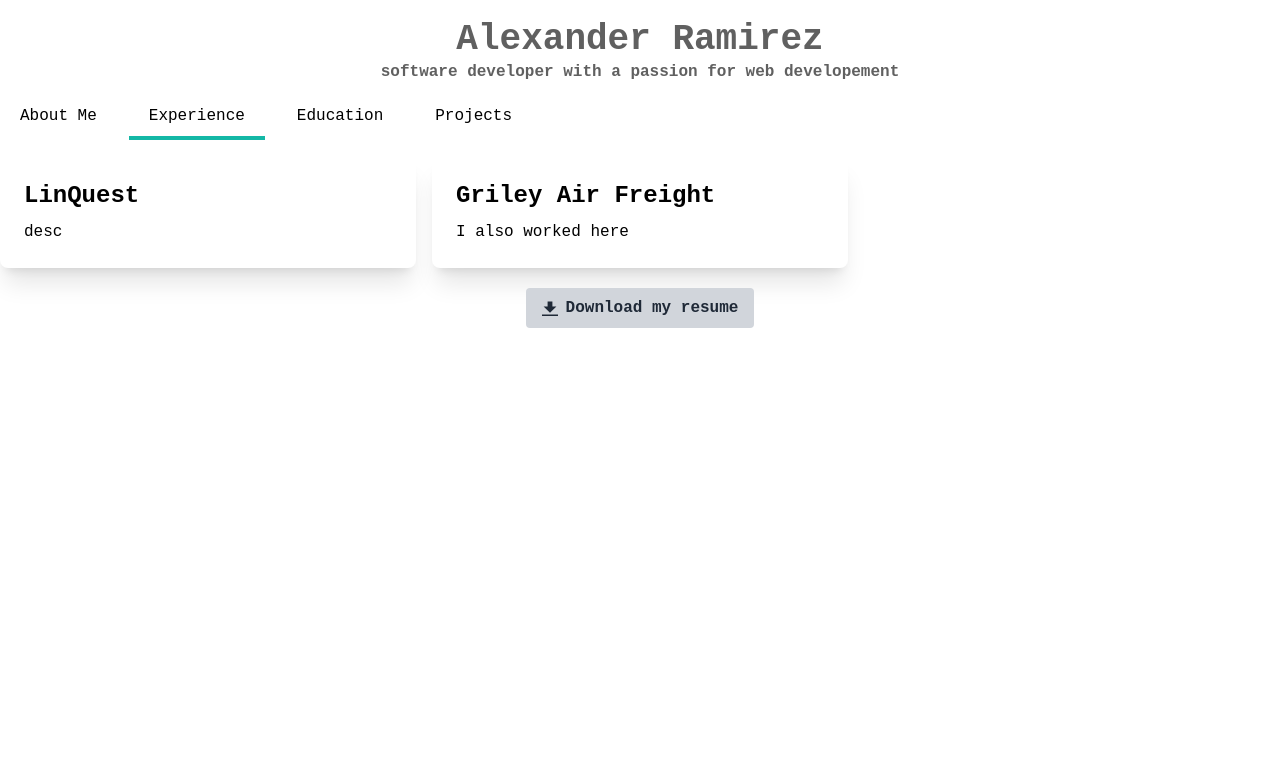
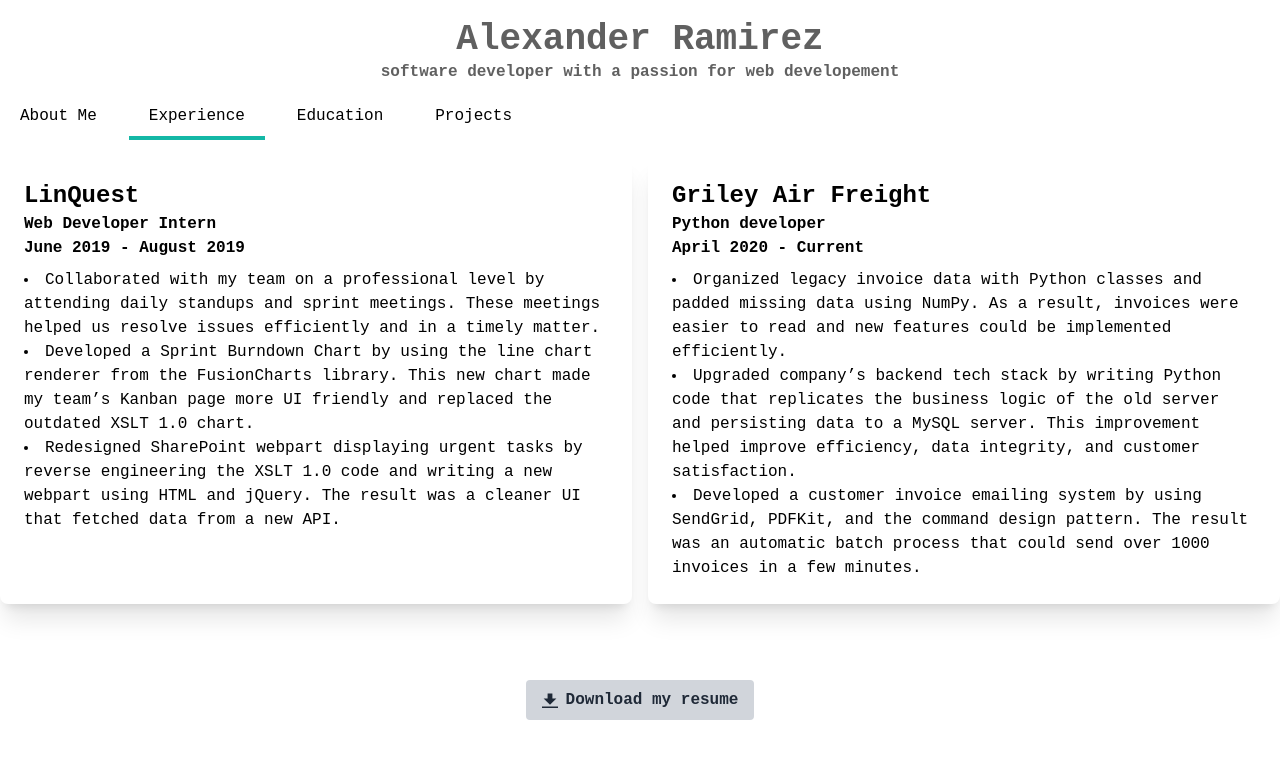
Before and after one commit to ganbaKotori/portfolio-react-app, a React (Create React App) app in the folder portfolio-app/: page / in a window 1280 px wide. Both pictures are taken after a click on the button "Experience". Shown: the top 758 px of the page. Built offline with nearby package versions, Linux system fonts and the light colour scheme.

Commit message:
Populating experience, project, and education cards

```diff
--- a/portfolio-app/src/components/TabItems/EducationTab.jsx
+++ b/portfolio-app/src/components/TabItems/EducationTab.jsx
@@ -5,8 +5,15 @@ export function EducationTab(props) {
 		<div className="grid grid-cols-1 gap-6 md:grid-cols-2 sm:grid-cols-1">
 			{education.map((edu, index) => (
 				<div className="card" key={index}>
-					<h3 className="text-1xl pb-2 font-bold">{edu.institute}</h3>
-					<p>{edu.location}</p>
+					<h6 className="text-2xl font-bold">{edu.institute}</h6>
+					<h6 className="font-bold">{edu.location}</h6>
+					<h6 className="pb-3 font-bold">
+						{edu.from_date} - {edu.to_date}
+					</h6>
+					<h6 className="font-bold">Relevant Coursework:</h6>
+					<ul className="list-inside list-disc">
+						{edu.relevant_coursework.map((course, index) => <li key={index}>{course}</li>)}
+					</ul>
 				</div>
 			))}
 		</div>
--- a/portfolio-app/src/components/TabItems/ExperienceTab.jsx
+++ b/portfolio-app/src/components/TabItems/ExperienceTab.jsx
@@ -2,11 +2,17 @@ export function ExperienceTab(props) {
 	const work_experience = props.work_experience;
 
 	return (
-		<div className="grid grid-cols-3 gap-4">
+		<div className="grid grid-cols-2 gap-4">
 			{work_experience.map((exp, index) => (
 				<div className="card" key={index}>
-					<h3 className="text-2xl pb-2 font-bold">{exp.company}</h3>
-					<p>{exp.description}</p>
+					<h6 className="text-2xl font-bold">{exp.company}</h6>
+					<h6 className="font-bold">{exp.position}</h6>
+					<h6 className="pb-2 font-bold">
+						{exp.from_date} - {exp.to_date}
+					</h6>
+					<ul className="list-inside list-disc">
+						{exp.description.map((desc, index) => <li key={index}>{desc}</li>)}
+					</ul>
 				</div>
 			))}
 		</div>
--- a/portfolio-app/src/components/TabItems/ProjectsTab.jsx
+++ b/portfolio-app/src/components/TabItems/ProjectsTab.jsx
@@ -2,12 +2,14 @@ export function Projects(props) {
 	const projects = props.projects;
 
 	return (
-		<div className="grid grid-cols-3 gap-4">
+		<div className="grid grid-cols-2 gap-4">
 			{projects.map((pro, index) => (
 				<div className="card" key={index}>
-					<h3 className="text-2xl pb-2 font-bold">{pro.title}</h3>
+					<h3 className="text-2xl font-bold">{pro.title}</h3>
 					<h3 className="text-1xl pb-2 font-bold">{pro.subtitle}</h3>
-					<ul>{pro.description.map((desc, index) => <li key={index}>{desc}</li>)}</ul>
+					<ul className="list-inside list-disc">
+						{pro.description.map((desc, index) => <li key={index}>{desc}</li>)}
+					</ul>
 				</div>
 			))}
 		</div>
--- a/portfolio-app/src/components/Tabs.jsx
+++ b/portfolio-app/src/components/Tabs.jsx
@@ -8,16 +8,23 @@ const work_experience = [
 	{
 		company: 'LinQuest',
 		position: 'Web Developer Intern',
-		description: [ 'desc' ],
-		from: 'June 2019',
-		to: 'August 2019'
+		description: [ `Collaborated with my team on a professional level by attending daily standups and sprint meetings. These
+		meetings helped us resolve issues efficiently and in a timely matter.`, `Developed a Sprint Burndown Chart by using the line chart renderer from the FusionCharts library. This new
+		chart made my team’s Kanban page more UI friendly and replaced the outdated XSLT 1.0 chart.`,`Redesigned SharePoint webpart displaying urgent tasks by reverse engineering the XSLT 1.0 code and writing a
+		new webpart using HTML and jQuery. The result was a cleaner UI that fetched data from a new API.` ],
+		from_date: 'June 2019',
+		to_date: 'August 2019'
 	},
 	{
 		company: 'Griley Air Freight',
 		position: 'Python developer',
-		description: [ 'I also worked here' ],
-		from: 'April 2020',
-		to: 'Current'
+		description: [ `Organized legacy invoice data with Python classes and padded missing data using NumPy. As a result, invoices
+		were easier to read and new features could be implemented efficiently.` , `Upgraded company’s backend tech stack by writing Python code that replicates the business logic of the old
+		server and persisting data to a MySQL server. This improvement helped improve efficiency, data integrity, and
+		customer satisfaction.`, `Developed a customer invoice emailing system by using SendGrid, PDFKit, and the command design pattern.
+		The result was an automatic batch process that could send over 1000 invoices in a few minutes.`],
+		from_date: 'April 2020',
+		to_date: 'Current'
 	}
 ];
 
@@ -27,7 +34,8 @@ const education = [
 		location: 'Long Beach, CA',
 		from_date: 'August 2017',
 		to_date: 'May 2020',
-		relevant_coursework: []
+		relevant_coursework: [`Data Structures and Algorithms`,`Oriented Application Development (Java)`,`Database
+		Fundamentals`,`Software Design and Architecture`,`Probability and Statistics with Applications to Computing`]
 	},
 	{
 		institute: 'Cerritos College',
@@ -41,10 +49,12 @@ const education = [
 const projects = [
 	{
 		title: 'TrackWatch',
-		subtitle: '',
-		github_link: '',
-		website_link: '',
-		description: [],
+		subtitle: 'Flask/Python Full Stack Project',
+		github_link: 'https://github.com/ganbaKotori/owdb',
+		website_link: 'https://trackwatch-prod.herokuapp.com/',
+		description: [`Developed RESTful APIs to handle CRUD operations which enables users to submit and alter their Overwatch match details.`,
+	`Designed scalable webpages using JavaScript, HTML, and CSS so users can view their match statistics on any
+	device with ease.`, `Implemented a Friends system by using a symmetrical Many-to-Many relationship with the Users table in MySQL. Users can then tag their friends in any Overwatch match details they submit.`],
 		from_date: 'August 2013',
 		to_date: 'May 2017'
 	}
@@ -74,7 +84,7 @@ export function Tabs() {
 
 	return (
 		<>
-			<div className="flex space-x-3 mx-0 flex container mx-auto">
+			<div className="flex space-x-3 mx-0 container mx-auto ">
 				{tabsData.map((tab, idx) => {
 					return (
 						<button
@@ -89,7 +99,7 @@ export function Tabs() {
 					);
 				})}
 			</div>
-			<div className="pt-4">
+			<div className="pt-4 min-h-65">
 				<p>{tabsData[activeTabIndex].content}</p>
 			</div>
 		</>
--- a/portfolio-app/tailwind.config.js
+++ b/portfolio-app/tailwind.config.js
@@ -2,7 +2,14 @@
 module.exports = {
 	content: [ './src/**/*.{js,jsx,ts,tsx}' ],
 	theme: {
-		extend: {}
+		extend: {},
+		minHeight: {
+			'0': '0',
+			'1/4': '25%',
+			'1/2': '50%',
+			'65': '65vh',
+			full: '100%'
+		}
 	},
 	plugins: []
 };
```
